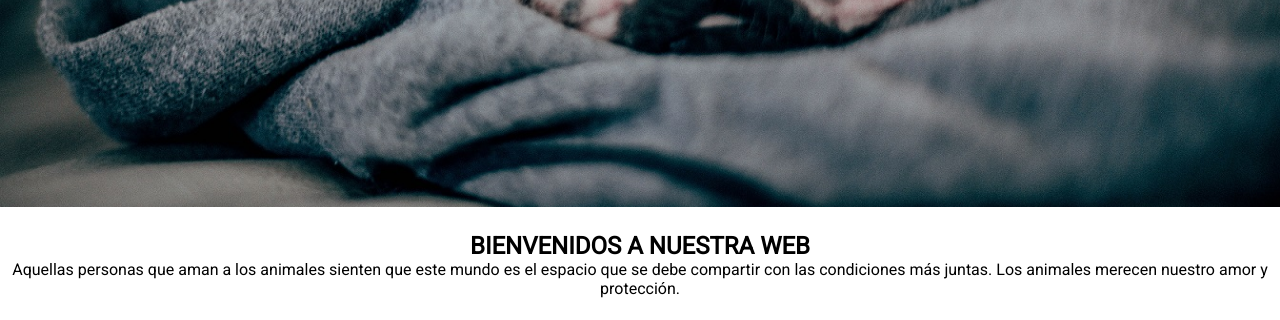
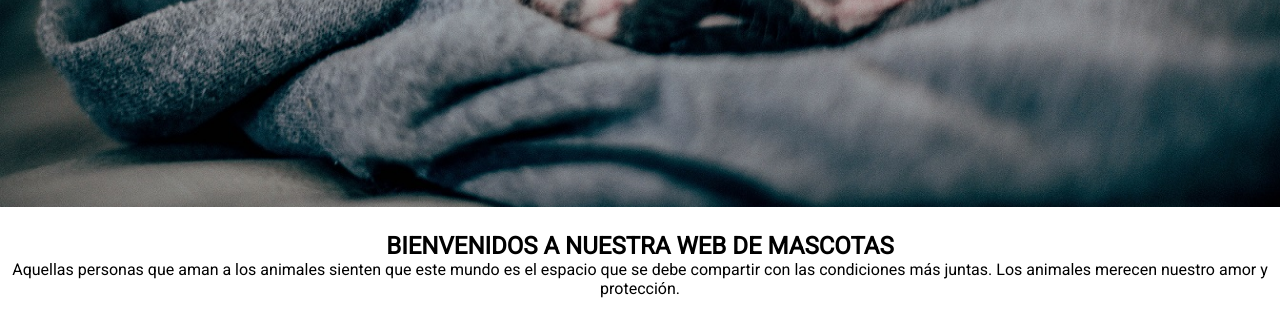
Before and after one commit to giampierre/web-responsive, a plain HTML site: page index.html in a window 1280 px wide. Shown: the part 393-713 px from the top of the page. Drawn offline with Linux system fonts and the light colour scheme.

Commit message:
prueba de revert

```diff
--- a/index.html
+++ b/index.html
@@ -36,7 +36,7 @@
         </section>
 
         <section id="bienvenidos">
-            <h2>BIENVENIDOS A NUESTRA WEB</h2>
+            <h2>BIENVENIDOS A NUESTRA WEB DE MASCOTAS</h2>
             <p>
                 Aquellas personas que aman a los animales sienten que este
                 mundo es el espacio que se debe compartir con las condiciones más juntas.
```
